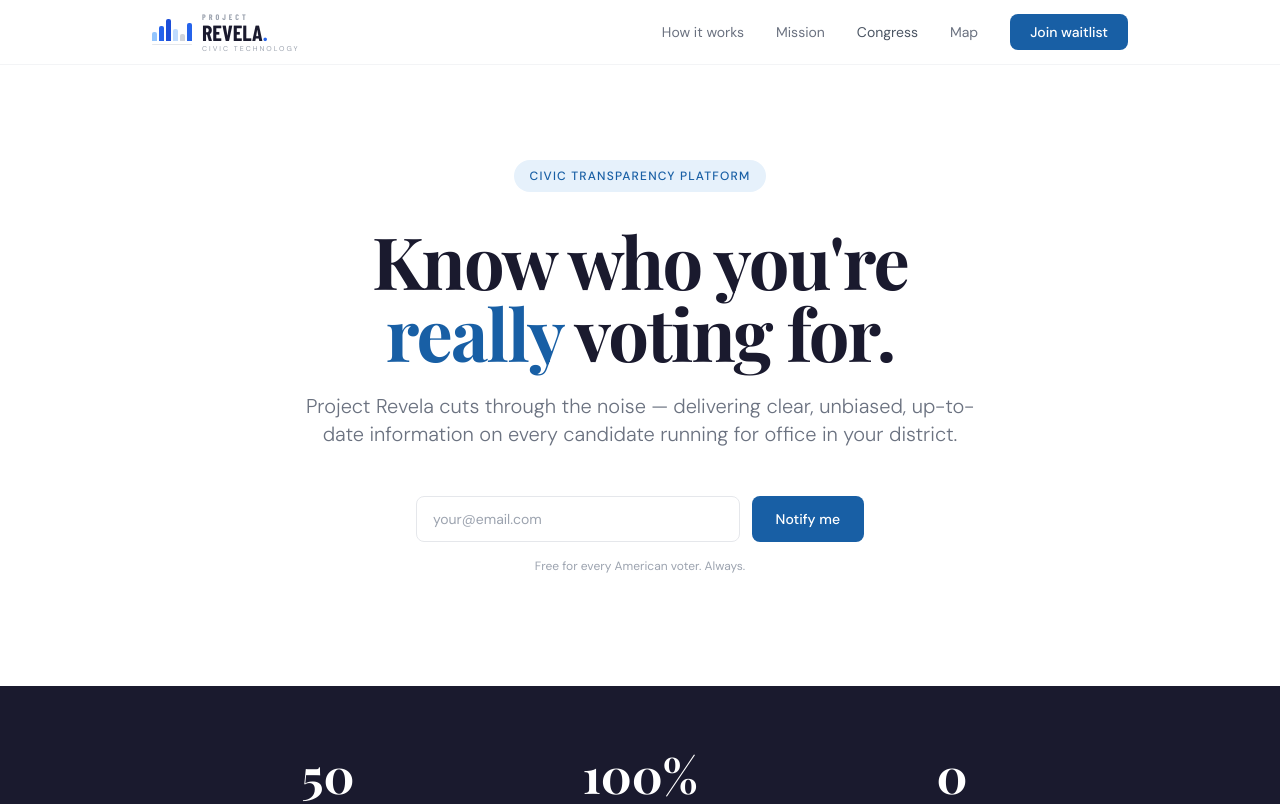
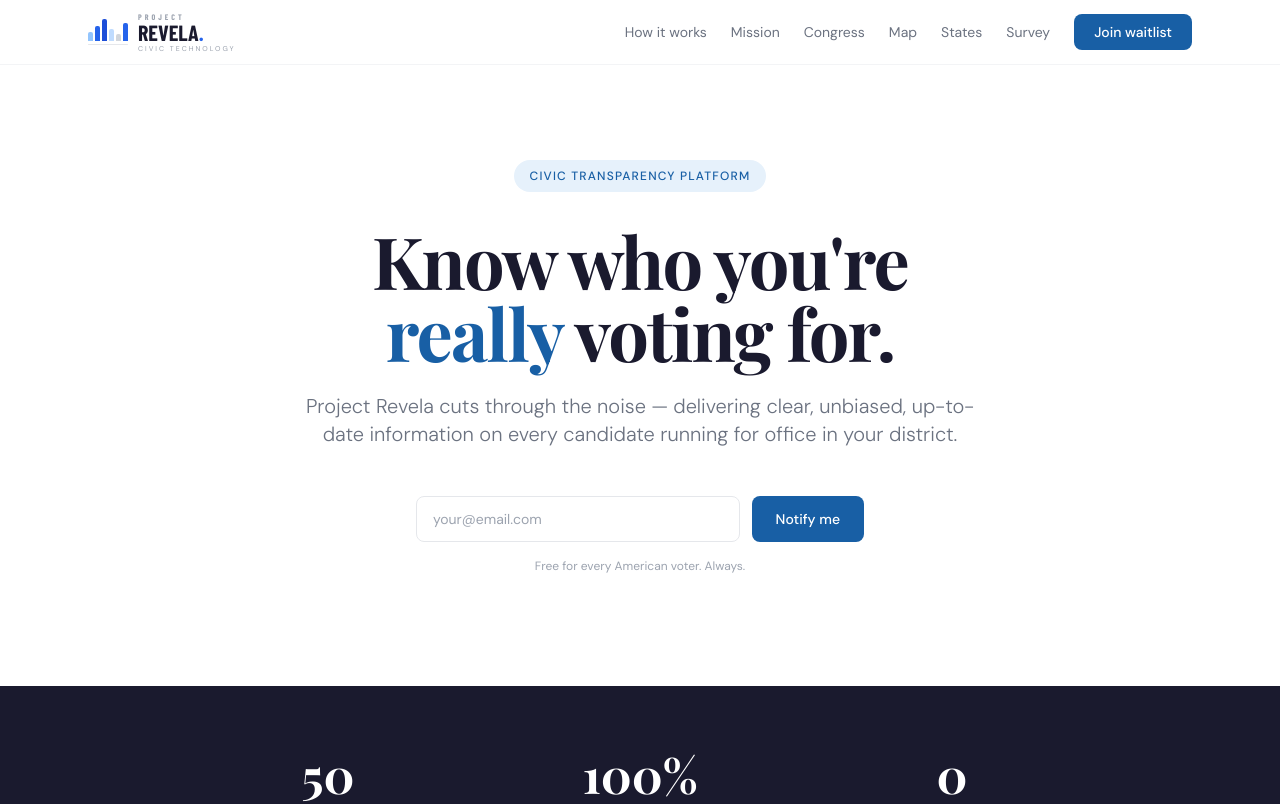
Before and after one commit to SpaceTron3/project-revela, a Next.js app: page / in a window 1280 px wide. Shown: the top 804 px of the page. Built offline with nearby package versions, Linux system fonts and the light colour scheme; no server answers; a web font is replaced by a local one.

Commit message:
Add Survey and States links to navbar

```diff
--- a/components/Navbar.js
+++ b/components/Navbar.js
@@ -30,15 +30,17 @@ export default function Navbar() {
   return (
     <nav className="fixed top-0 left-0 right-0 z-50 bg-white/90 backdrop-blur-sm border-b border-gray-100">
       <link href="https://fonts.googleapis.com/css2?family=Barlow+Condensed:wght@700;800&display=swap" rel="stylesheet" />
-      <div className="max-w-5xl mx-auto px-6 h-16 flex items-center justify-between">
+      <div className="max-w-6xl mx-auto px-6 h-16 flex items-center justify-between">
         <a href="/"><Logo /></a>
 
-        <div className="hidden md:flex items-center gap-8">
+        <div className="hidden md:flex items-center gap-6">
           <a href="/#how-it-works" className="text-sm text-gray-500 hover:text-revela-navy transition-colors">How it works</a>
           <a href="/#mission" className="text-sm text-gray-500 hover:text-revela-navy transition-colors">Mission</a>
-          <a href="/congress" className="text-sm text-gray-600" onClick={() => setMenuOpen(false)}>Congress</a>
+          <a href="/congress" className="text-sm text-gray-500 hover:text-revela-navy transition-colors">Congress</a>
           <a href="/map" className="text-sm text-gray-500 hover:text-revela-navy transition-colors">Map</a>
-          <a href="#waitlist" className="text-sm font-medium bg-revela-blue text-white px-5 py-2 rounded-lg hover:bg-revela-blue-dark transition-colors">
+          <a href="/states/Florida" className="text-sm text-gray-500 hover:text-revela-navy transition-colors">States</a>
+          <a href="/survey" className="text-sm text-gray-500 hover:text-revela-navy transition-colors">Survey</a>
+          <a href="/#waitlist" className="text-sm font-medium bg-revela-blue text-white px-5 py-2 rounded-lg hover:bg-revela-blue-dark transition-colors">
             Join waitlist
           </a>
         </div>
@@ -66,7 +68,9 @@ export default function Navbar() {
           <a href="/#mission" className="text-sm text-gray-600" onClick={() => setMenuOpen(false)}>Mission</a>
           <a href="/congress" className="text-sm text-gray-600" onClick={() => setMenuOpen(false)}>Congress</a>
           <a href="/map" className="text-sm text-gray-600" onClick={() => setMenuOpen(false)}>Map</a>
-          <a href="#waitlist" className="text-sm font-medium text-revela-blue" onClick={() => setMenuOpen(false)}>Join waitlist →</a>
+          <a href="/states/Florida" className="text-sm text-gray-600" onClick={() => setMenuOpen(false)}>States</a>
+          <a href="/survey" className="text-sm text-gray-600" onClick={() => setMenuOpen(false)}>Survey</a>
+          <a href="/#waitlist" className="text-sm font-medium text-revela-blue" onClick={() => setMenuOpen(false)}>Join waitlist →</a>
         </div>
       )}
     </nav>
```
